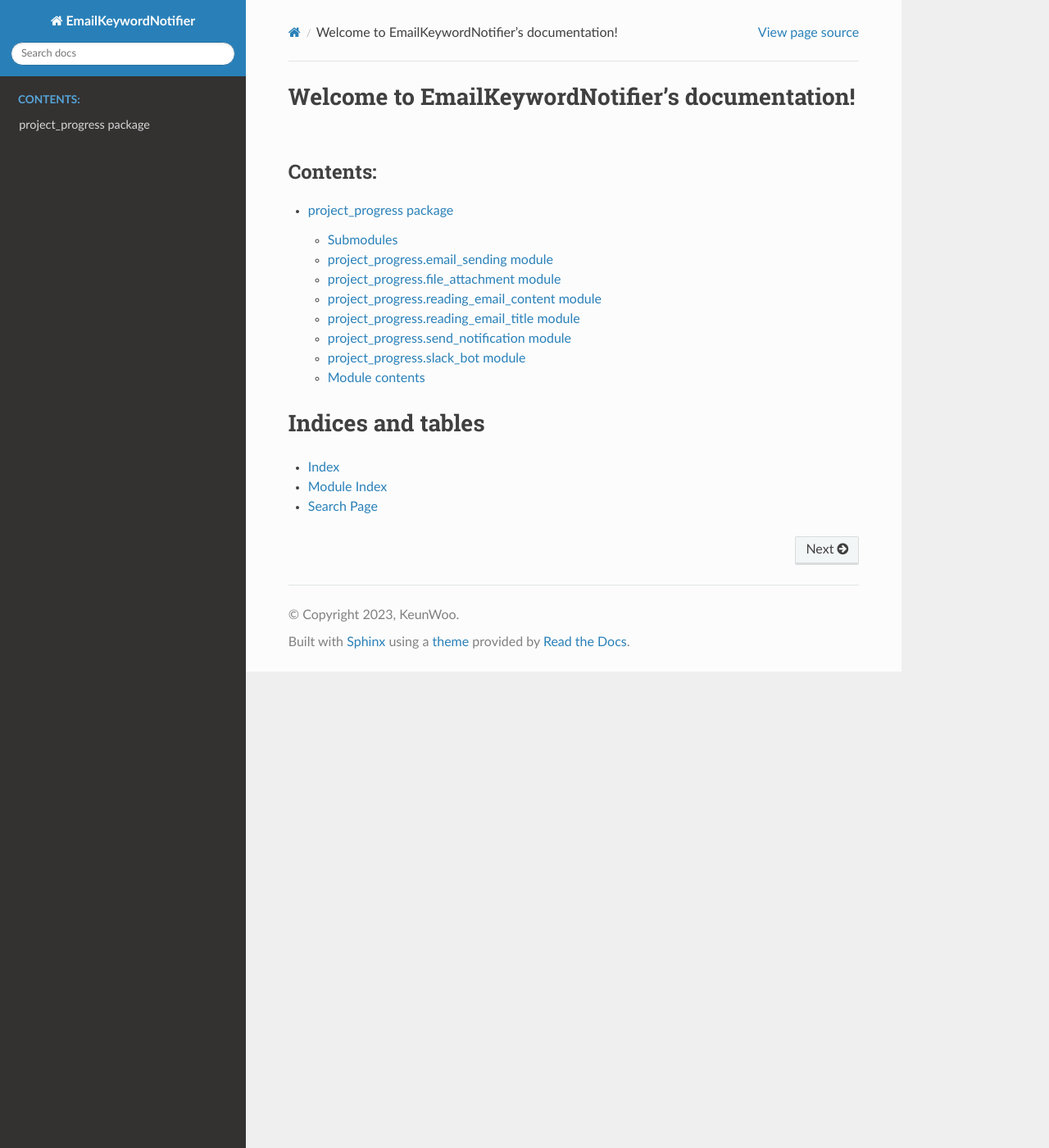
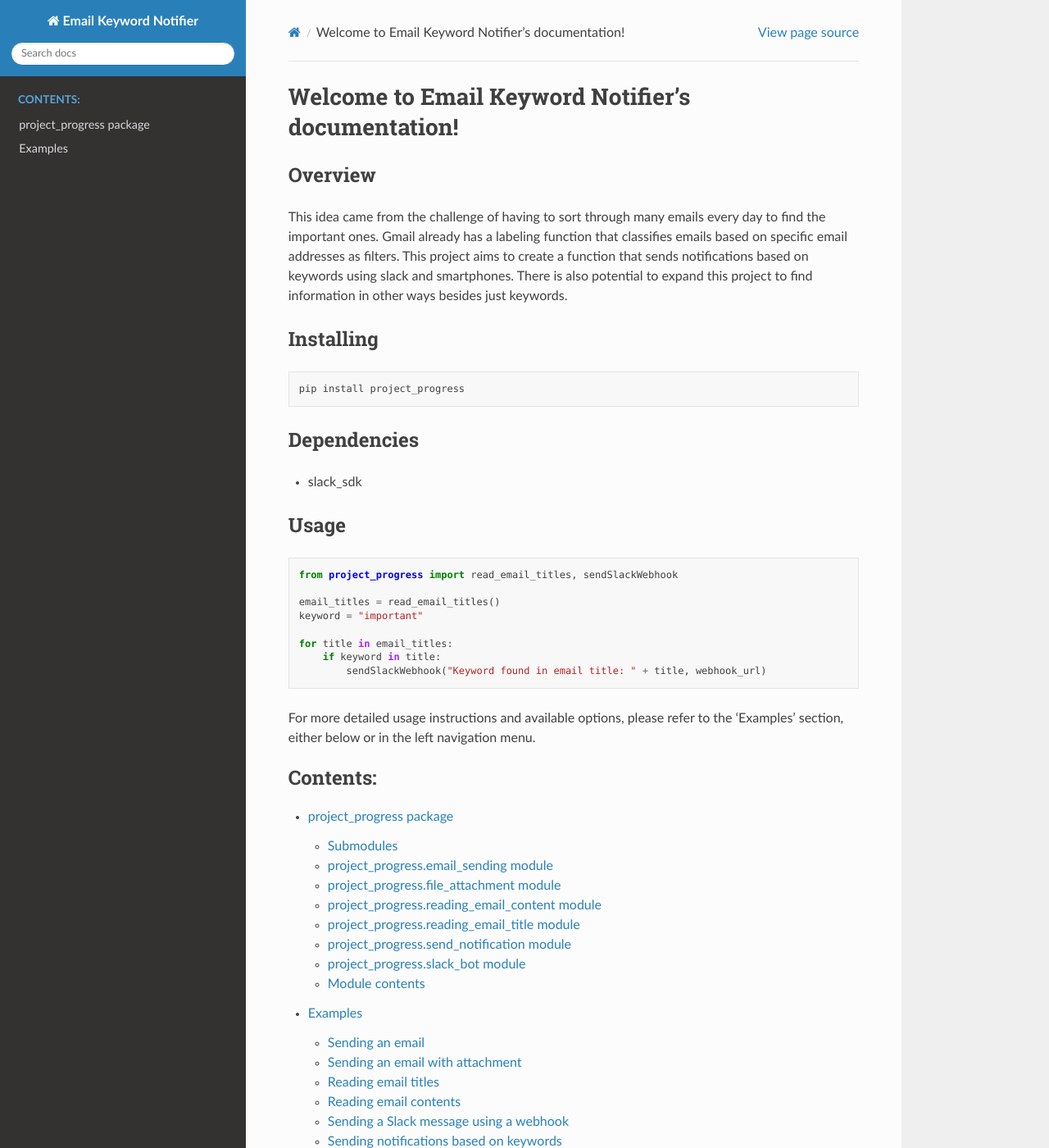
Before and after one commit to kw9212/project_2023, a Sphinx documentation site: the page built from docs/source/index.rst, in a window 1280 px wide and 1400 px high. Shown: the whole window at 82% size. Built offline with Sphinx 7.4.7 and the Read the Docs theme 2.0.0, drawn with Linux system fonts in a browser that asks for light colours.

Commit message:
added more detail examples in docs and checked Documentation Website

````diff
--- a/docs/source/conf.py
+++ b/docs/source/conf.py
@@ -9,30 +9,46 @@
 import os
 import sys
 import sphinx_rtd_theme
+from recommonmark.transform import AutoStructify
 
-sys.path.insert(0, os.path.abspath(".."))
 
-project = 'EmailKeywordNotifier'
+project = 'Email Keyword Notifier'
 copyright = '2023, KeunWoo'
 author = 'KeunWoo'
-release = '0.1.1'
+release = '0.1.0'
 
 # -- General configuration ---------------------------------------------------
 # https://www.sphinx-doc.org/en/master/usage/configuration.html#general-configuration
 
-extensions = []
-
+master_doc = "index"
+extensions = [
+    "recommonmark",
+    "sphinx.ext.napoleon",
+    "sphinx.ext.coverage",
+    "sphinx.ext.viewcode",
+    "sphinx.ext.napoleon",
+    "sphinx.ext.autosummary",
+    "sphinx.ext.autodoc",
+    "sphinx.ext.todo"
+    ]
+todo_include_todos = True
+autodoc_mock_imports = ["slack_sdk"]
+source_suffix = [".rst", ".md"]
 templates_path = ['_templates']
-exclude_patterns = []
-
+exclude_patterns = ['_build', 'Thumbs.db', '.DS_Store']
 
 
 # -- Options for HTML output -------------------------------------------------
 # https://www.sphinx-doc.org/en/master/usage/configuration.html#options-for-html-output
 
 html_theme = 'sphinx_rtd_theme'
-html_static_path = ['_static']
+html_theme_path = [sphinx_rtd_theme.get_html_theme_path()]
 
-extensions = [
-    'sphinx.ext.autodoc',
-]
+sys.path.append(os.path.join(os.path.dirname(__name__), '..'))
+
+
+def setup(app):
+    app.add_config_value('recommonmark_config', {
+        'auto_toc_tree_section': 'Contents',
+    }, True)
+    app.add_transform(AutoStructify)
--- /dev/null
+++ b/docs/source/examples.md
@@ -0,0 +1,109 @@
+# Examples
+
+This document provides examples of how to use the functions in the Email Keyword Notifier project.
+
+## Sending an email
+
+```python
+from email_sending import send_email
+
+email_info = {
+    "text": "This is a test email.",
+    "Subject": "Test Email",
+    "From": "sender@example.com",
+    "To": "receiver@example.com",
+    "send_email": "sender@example.com",
+    "send_pwd": "password",
+    "smtp_name": "smtp.example.com",
+    "smtp_port": 587
+}
+
+send_email(email_info)
+```
+## Sending an email with attachment
+```
+from file_attachment import send_email_with_attachment
+
+send_email = "sender@example.com"
+send_pwd = "password"
+smtp_name = "smtp.example.com"
+smtp_port = 587
+recv_email = "receiver@example.com"
+subject = "Test Email with Attachment"
+text = "This is a test email with an attachment."
+file_path = "sample_file.txt"
+
+send_email_with_attachment(send_email, send_pwd, smtp_name, smtp_port, recv_email, subject, text, file_path)
+```
+## Reading email titles
+```python
+import imaplib
+from reading_email_title import read_email_titles
+
+imap = imaplib.IMAP4_SSL("imap.example.com", 993)
+imap.login("email@example.com", "password")
+
+email_titles = read_email_titles(imap)
+print(email_titles)
+
+imap.logout()
+```
+## Reading email contents
+```python
+import imaplib
+from reading_email_content import read_email_contents
+
+imap = imaplib.IMAP4_SSL("imap.example.com", 993)
+imap.login("email@example.com", "password")
+
+email_contents = read_email_contents(imap)
+print(email_contents)
+
+imap.logout()
+```
+
+## Sending a Slack message using a webhook
+```python
+from slack_bot import sendSlackWebhook
+
+message = "Hello, this is a test message for Slack."
+webhook_url = "https://hooks.slack.com/services/your/webhook/url"
+
+sendSlackWebhook(message, webhook_url)
+```
+
+## Sending notifications based on keywords
+```python
+import os
+from send_notification import find_encoding_info
+
+# You need to set the SLACK_WEBHOOK_URL environment variable to your Slack webhook URL.
+os.environ["SLACK_WEBHOOK_URL"] = "https://hooks.slack.com/services/your/webhook/url"
+
+# Example email data
+emails = [
+    {
+        "From": "sender@example.com",
+        "To": "receiver@example.com",
+        "Date": "Mon, 4 Apr 2023 10:00:00 +0000",
+        "Subject": "Thank you for your help!",
+        "text": "Hello, I just wanted to say thank you for all your help.",
+        "smtp_name": "smtp.example.com"
+    }
+]
+
+for email_message in emails:
+    email_from = email_message["From"]
+    email_date = email_message["Date"]
+    subject_str = email_message["Subject"]
+
+    if subject_str.find("Thank you") >= 0:
+        from slack_bot import sendSlackWebhook
+
+        slack_send_message = email_from + "\n" + email_date + "\n" + subject_str
+        webhook_url = os.environ.get("SLACK_WEBHOOK_URL", "https://example.com/mock_url")
+        sendSlackWebhook(slack_send_message, webhook_url)
+        print(slack_send_message)
+```
+
+Please modify the examples with the appropriate email addresses, passwords, and file paths before using
--- a/docs/source/index.rst
+++ b/docs/source/index.rst
@@ -3,14 +3,48 @@
    You can adapt this file completely to your liking, but it should at least
    contain the root `toctree` directive.
 
-Welcome to EmailKeywordNotifier's documentation!
-================================================
+Welcome to Email Keyword Notifier's documentation!
+==================================================
+
+Overview
+--------
+
+This idea came from the challenge of having to sort through many emails every day to find the important ones. Gmail already has a labeling function that classifies emails based on specific email addresses as filters. This project aims to create a function that sends notifications based on keywords using slack and smartphones. There is also potential to expand this project to find information in other ways besides just keywords.
+
+Installing
+----------
+
+.. code-block:: bash
+
+    pip install project_progress
+
+Dependencies
+------------
+
+- slack_sdk
+
+Usage
+-----
+
+.. code-block:: python
+
+    from project_progress import read_email_titles, sendSlackWebhook
+
+    email_titles = read_email_titles()
+    keyword = "important"
+
+    for title in email_titles:
+        if keyword in title:
+            sendSlackWebhook("Keyword found in email title: " + title, webhook_url)
+
+For more detailed usage instructions and available options, please refer to the 'Examples' section, either below or in the left navigation menu.
 
 .. toctree::
    :maxdepth: 2
    :caption: Contents:
 
    project_progress
+   examples.md
 
 Indices and tables
 ==================
````
